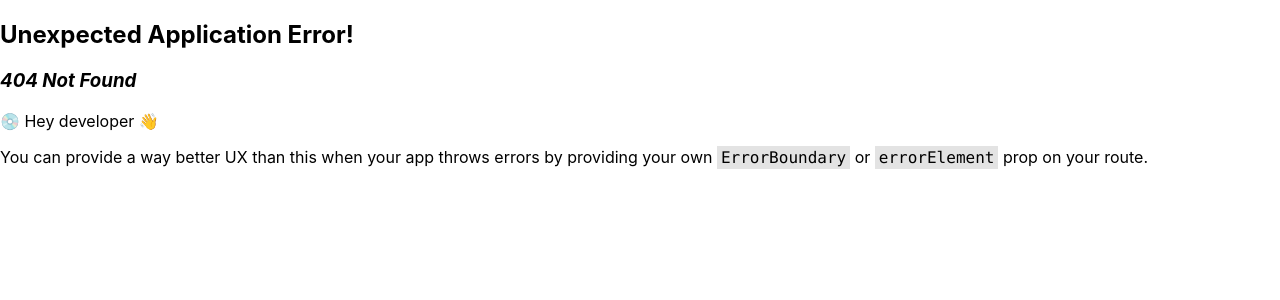
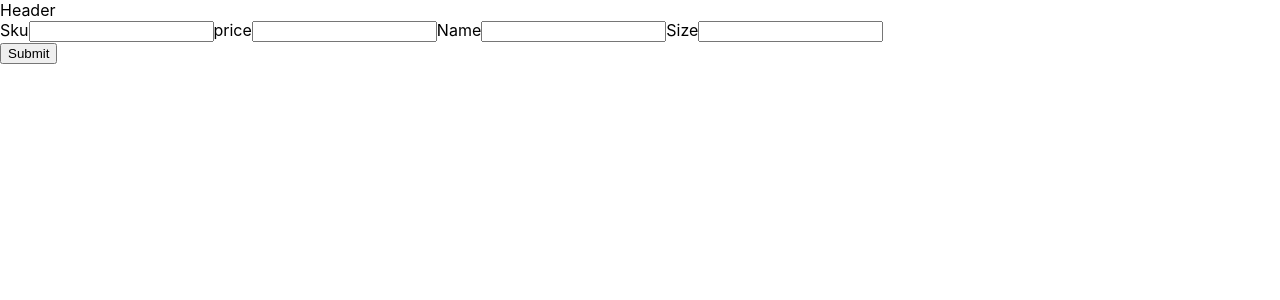
Before and after one commit to kmdshojib/test-assignment, a React (Create React App) app in the folder frontend/: page /addproduct in a window 1280 px wide. Before the commit this address had no page. Shown: the top 300 px of the page. Built offline with nearby package versions, Linux system fonts and the light colour scheme.

Commit message:
react hook form and product successfully addded to the backend

```diff
--- a/frontend/package.json
+++ b/frontend/package.json
@@ -10,8 +10,10 @@
     "axios": "^1.5.0",
     "react": "^18.2.0",
     "react-dom": "^18.2.0",
+    "react-hook-form": "^7.46.1",
     "react-router-dom": "^6.16.0",
     "react-scripts": "5.0.1",
+    "react-toastify": "^9.1.3",
     "web-vitals": "^2.1.4"
   },
   "scripts": {
--- /dev/null
+++ b/frontend/src/Pages/AddProduct.jsx
@@ -0,0 +1,62 @@
+import React from 'react'
+import { useForm } from 'react-hook-form'
+import { axiosApi } from '../api/axios'
+import { toast } from 'react-toastify';
+import { useNavigate } from 'react-router-dom';
+import { useMutation } from '@tanstack/react-query';
+
+const AddProduct = () => {
+    const navigate = useNavigate()
+    const addProdduct = async (data) => {
+        const result = await axiosApi.post("/postProduct.php", data);
+        if ("data" in result) {
+            toast.success("Product added successfully");
+            navigate("/")
+        }
+    }
+
+    const mutation = useMutation(data => addProdduct(data));
+    const { isLoading, isError, error } = mutation;
+
+    const {
+        register,
+        handleSubmit,
+
+        formState: { errors },
+    } = useForm()
+    const onSubmit = (data) => {
+        console.log(data)
+        mutation.mutate(data)
+    }
+    if (isLoading) {
+        return <div>Loading...</div>
+    }
+
+    if (isError) {
+        toast.error("An error has occurred!");
+    }
+
+    return (
+        <div>
+            <form onSubmit={handleSubmit(onSubmit)}>
+                <div>
+                    <label htmlFor="sku">Sku</label>
+                    <input type="text" name="sku" {...register("sku")} />
+
+                    <label htmlFor="price">price</label>
+                    <input type="number" name="price" {...register("price")} />
+
+                    <label htmlFor="sku">Name</label>
+                    <input type="text" name="name" {...register("name")} />
+
+                    <label htmlFor="sku">Size</label>
+                    <input type="text" name="size" {...register("size")} />
+
+                </div>
+                <button type="submit">Submit</button>
+            </form>
+        </div>
+    )
+}
+
+export default AddProduct
--- a/frontend/src/Pages/Home.jsx
+++ b/frontend/src/Pages/Home.jsx
@@ -2,14 +2,15 @@ import React from 'react'
 import { axiosApi } from '../api/axios'
 import { useQuery } from "@tanstack/react-query"
 
-const fetchProduct = async () => {
-    const result = await axiosApi.get("/getProducts.php");
-    return result.data;
-}
+
 
 const Home = () => {
+    const fetchProduct = async () => {
+        const result = await axiosApi.get("/getProducts.php");
+        return result.data;
+    }
     const { data, isLoading } = useQuery({ queryKey: ["products"], queryFn: fetchProduct })
-    if (isLoading){
+    if (isLoading) {
         return <div>isLoading..</div>
     }
     console.log(data)
--- a/frontend/src/index.js
+++ b/frontend/src/index.js
@@ -4,12 +4,17 @@ import './index.css';
 import App from './App';
 import reportWebVitals from './reportWebVitals';
 import { QueryClient, QueryClientProvider } from "@tanstack/react-query"
+import 'react-toastify/dist/ReactToastify.css';
+import { ToastContainer } from 'react-toastify';
+
 const root = ReactDOM.createRoot(document.getElementById('root'));
 const queryClient = new QueryClient();
+
 root.render(
   <React.StrictMode>
     <QueryClientProvider client={queryClient}>
       <App />
+      <ToastContainer />
     </QueryClientProvider>
   </React.StrictMode>
 );
```
Also changed, not shown: frontend/src/router/router.js (+6 -1 lines), 1 other file (tests, documents, lock files or other folders).
